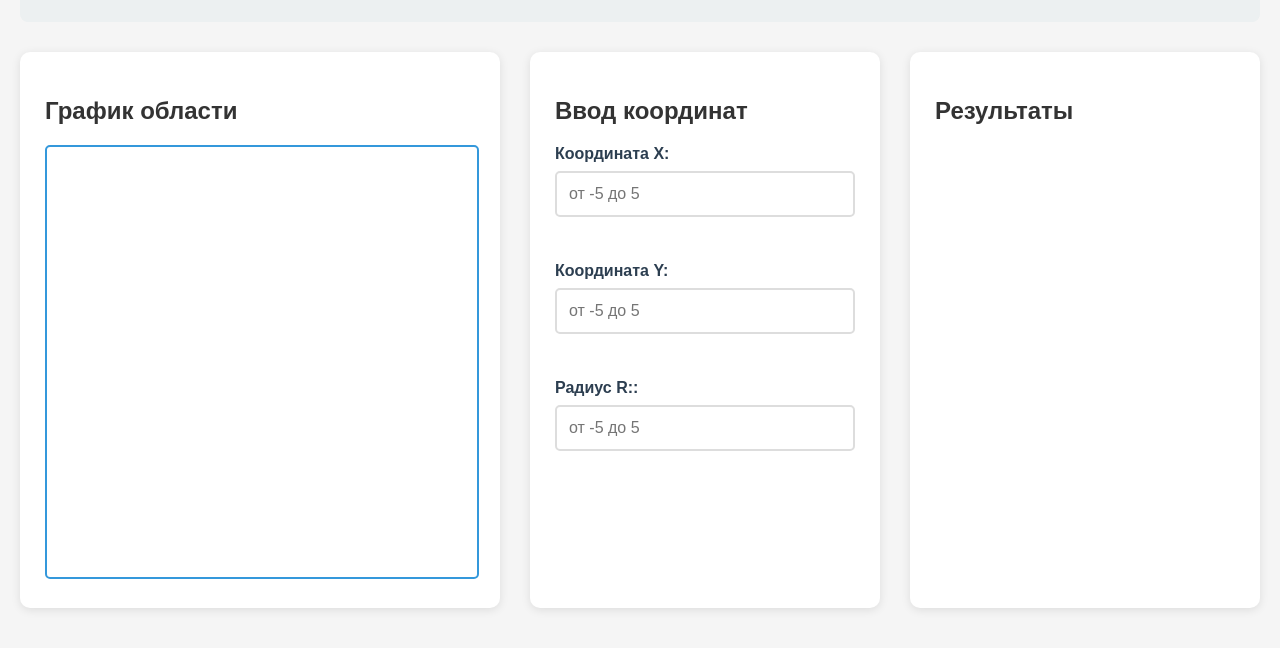
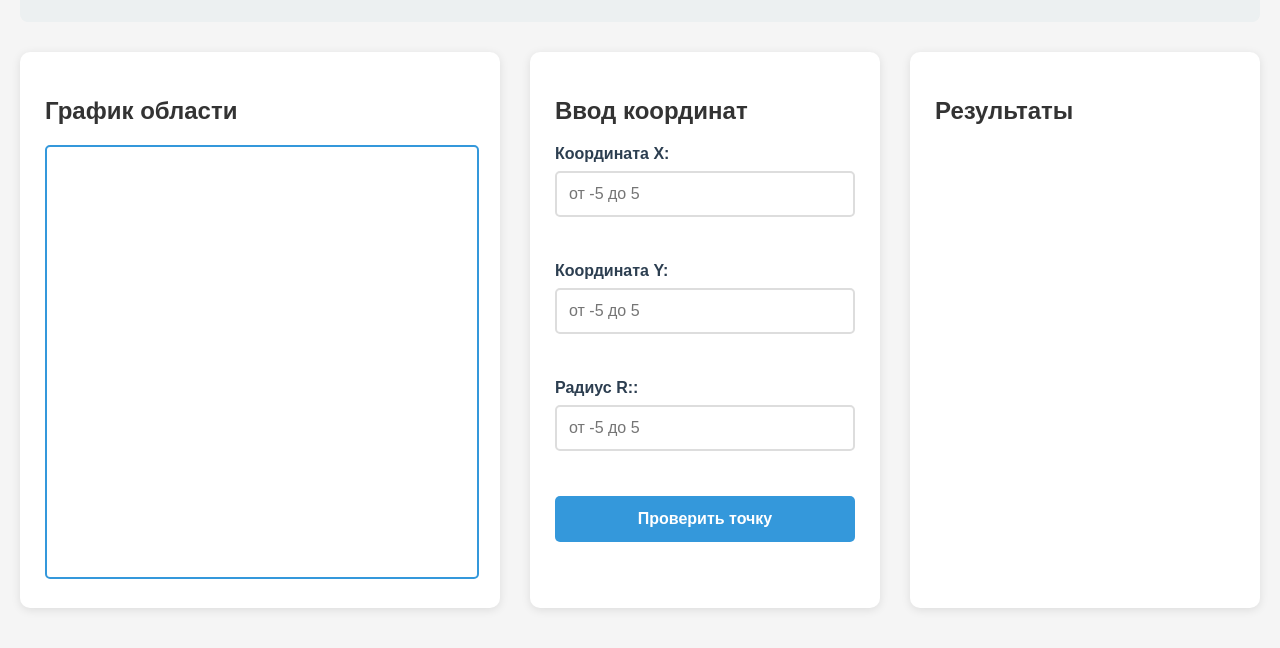
Before and after one commit to MKoblents/web_1, a website: page index.html in a window 1280 px wide. Shown: the part 203-851 px from the top of the page. Drawn offline with Linux system fonts and the light colour scheme.

Commit message:
buttn added

```diff
--- a/index.html
+++ b/index.html
@@ -40,6 +40,7 @@
                 <input type="number" id="r-input" name="r" step="0.1" min="-5" max="5" required placeholder="от -5 до 5">
                 <span class="error-message" id="r-error"></span>
             </div>
+            <button type="submit" class="submit-btn">Проверить точку</button>
         </form>
     </section>
 
--- a/styles.css
+++ b/styles.css
@@ -103,3 +103,24 @@ input[type="number"]:valid:not(:placeholder-shown) {
     margin-top: 5px;
     min-height: 20px;
 }
+.submit-btn {
+    width: 100%;
+    padding: 14px;
+    background-color: #3498db;
+    color: white;
+    border: none;
+    border-radius: 5px;
+    font-size: 16px;
+    font-weight: bold;
+    cursor: pointer;
+    transition: background-color 0.3s, transform 0.1s;
+}
+
+.submit-btn:hover {
+    background-color: #2980b9;
+    transform: translateY(-2px);
+}
+
+.submit-btn:active {
+    transform: translateY(0);
+}
```
